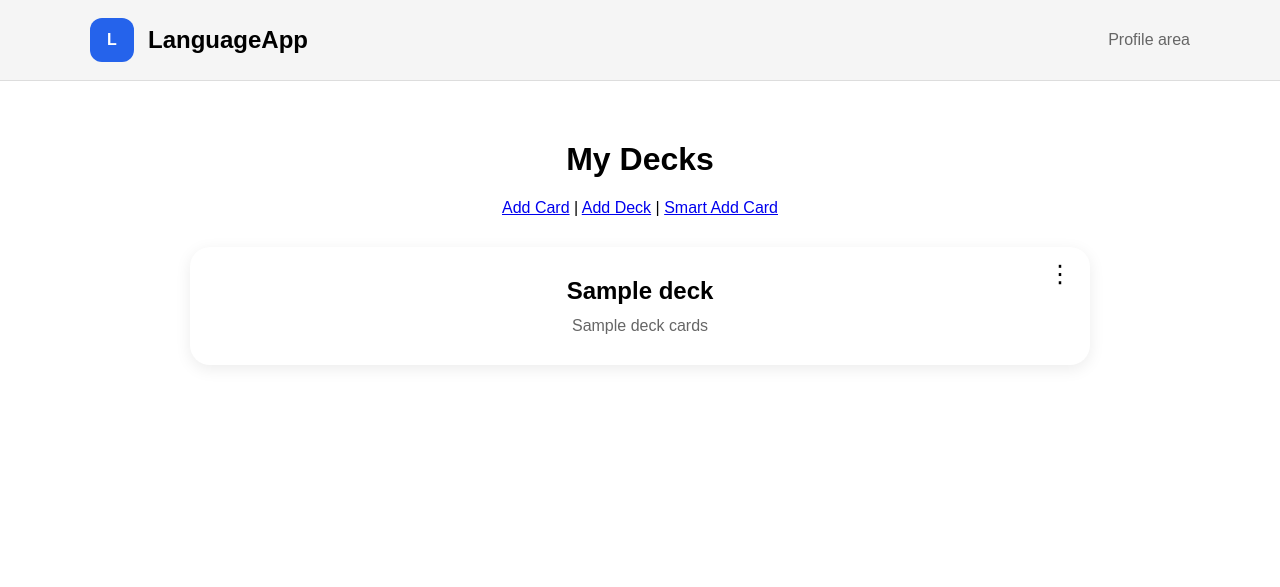
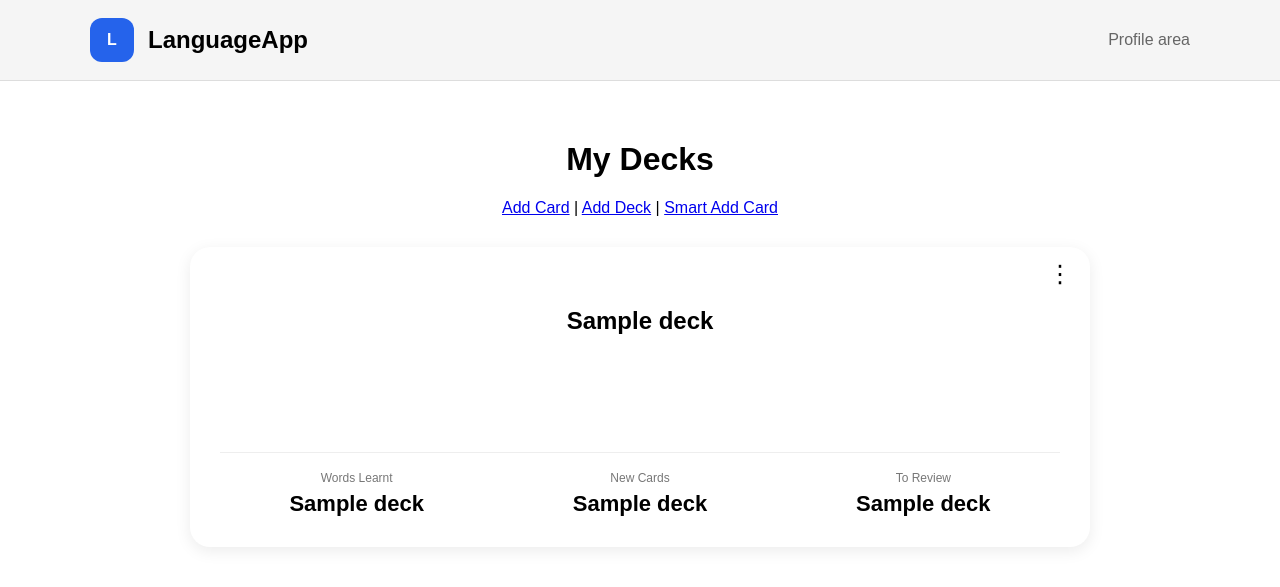
Before and after one commit to lewisbryan302-cloud/LanguageApp, a FastAPI app: page / in a window 1280 px wide. Shown: the top 587 px of the page. Run offline with FastAPI, Linux system fonts and the light colour scheme; a database or web service that is not in the repository returns one stand-in record (values such as "Sample title").

Commit message:
home_update

```diff
--- a/app.py
+++ b/app.py
@@ -47,10 +47,39 @@ def home(request: Request):
         SELECT
             decks.id,
             decks.name,
-            COUNT(flashcards.id) AS total_cards
+
+            COUNT(flashcards.id) AS total_cards,
+
+            COUNT(
+                CASE
+                    WHEN flashcards.times_correct > 0
+                    THEN 1
+                END
+            ) AS words_learnt,
+
+            COUNT(
+                CASE
+                    WHEN flashcards.times_seen = 0
+                    THEN 1
+                END
+            ) AS new_cards,
+
+            COUNT(
+                CASE
+                    WHEN flashcards.next_review <= NOW()
+                    THEN 1
+                END
+            ) AS cards_to_review
+
         FROM decks
-        LEFT JOIN flashcards ON decks.id = flashcards.deck_id
-        GROUP BY decks.id, decks.name
+
+        LEFT JOIN flashcards
+            ON flashcards.deck_id = decks.id
+
+        GROUP BY
+            decks.id,
+            decks.name
+
         ORDER BY decks.id;
     """)
 
--- a/templates/home.html
+++ b/templates/home.html
@@ -74,11 +74,17 @@
             padding: 30px;
             border-radius: 20px;
             box-shadow: 0 4px 16px rgba(0,0,0,0.08);
-            text-align: center;
+
             position: relative;
+
+            display: flex;
+            flex-direction: column;
+            justify-content: space-between;
+
+            min-height: 240px;
         }
 
-        .deck a {
+        .deck-title {
             text-decoration: none;
             color: black;
             font-size: 24px;
@@ -88,6 +94,40 @@
         .count {
             color: #666;
             margin-top: 12px;
+        }
+
+        .deck-title-section {
+            margin-top: 30px;
+            text-align: center;
+        }
+
+        .deck-stats {
+            display: flex;
+            justify-content: space-between;
+
+            gap: 10px;
+
+            margin-top: 30px;
+
+            padding-top: 18px;
+
+            border-top: 1px solid #eee;
+        }
+
+        .stat-block {
+            flex: 1;
+            text-align: center;
+        }
+
+        .stat-label {
+            font-size: 12px;
+            color: #777;
+            margin-bottom: 6px;
+        }
+
+        .stat-value {
+            font-size: 22px;
+            font-weight: bold;
         }
 
         .top-links {
@@ -185,8 +225,30 @@
                         </div>
                     </div>
 
-                    <a href="/review/{{ deck[0] }}">{{ deck[1] }}</a>
-                    <div class="count">{{ deck[2] }} cards</div>
+                    <div class="deck-title-section">
+                        <a href="/review/{{ deck[0] }}" class="deck-title">
+                            {{ deck[1] }}
+                        </a>
+                    </div>
+
+                    <div class="deck-stats">
+
+                        <div class="stat-block">
+                            <div class="stat-label">Words Learnt</div>
+                            <div class="stat-value">{{ deck[3] }}</div>
+                        </div>
+
+                        <div class="stat-block">
+                            <div class="stat-label">New Cards</div>
+                            <div class="stat-value">{{ deck[4] }}</div>
+                        </div>
+
+                        <div class="stat-block">
+                            <div class="stat-label">To Review</div>
+                            <div class="stat-value">{{ deck[5] }}</div>
+                        </div>
+
+                    </div>
                 </div>
             {% endfor %}
         </div>
```
Also changed, not shown: static/style.css (deleted, +0 -284 lines).
